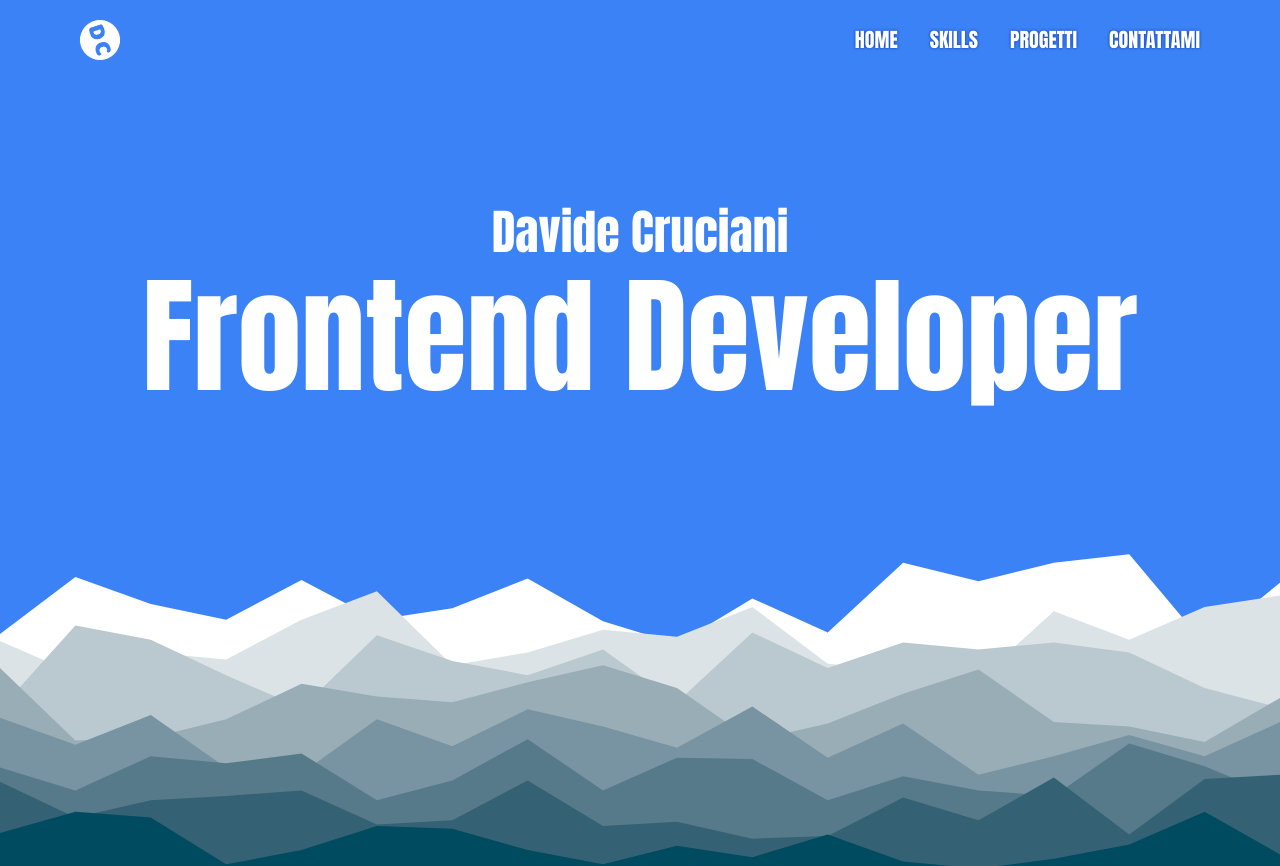
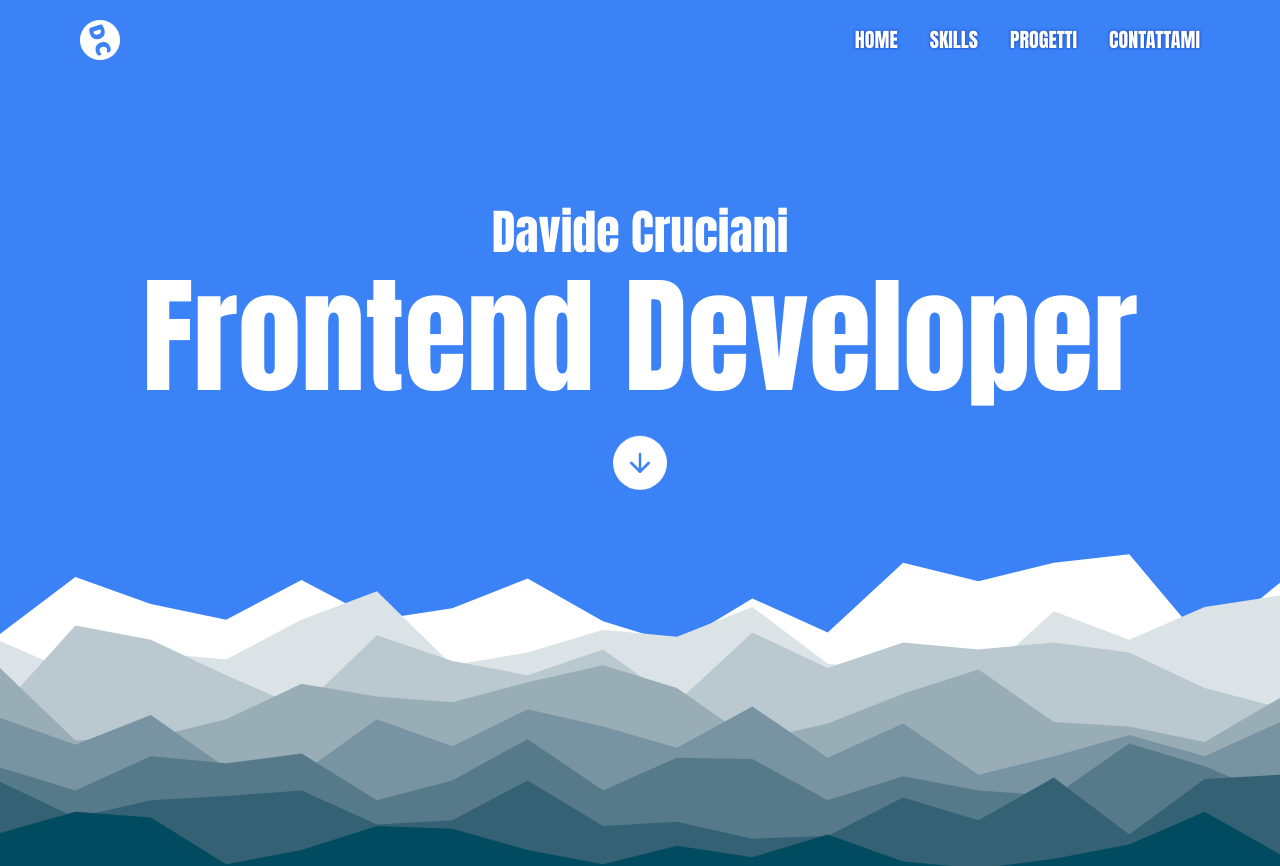
Before and after one commit to DavideCruciani/Portfolio, a React (Vite) app in the folder portfolio/: page / in a window 1280 px wide. Shown: the top 866 px of the page. Built offline with nearby package versions, Linux system fonts and the light colour scheme.

Commit message:
Hero arrow down button added

```diff
--- a/portfolio/src/components/Hero.jsx
+++ b/portfolio/src/components/Hero.jsx
@@ -1,4 +1,5 @@
 import React from 'react'
+import {FiArrowDown} from 'react-icons/fi'
 
 const Hero = () => {
   return (
@@ -6,6 +7,9 @@ const Hero = () => {
       <div className='container mx-auto px-4 text-center'>
         <h3 className='text-white font-Anton text-5xl mt-32 mb-4'>Davide Cruciani</h3>
         <h1 className='text-white font-Anton text-9xl'>Frontend Developer</h1>
+        <a href="#skills" className='bg-white inline-block rounded-full p-3 mt-12 animate-bounce'>
+          <FiArrowDown size={30} color='#3B82F6'/>
+        </a>
       </div>
     </section>
   )
--- a/portfolio/src/components/Navbar.jsx
+++ b/portfolio/src/components/Navbar.jsx
@@ -26,9 +26,9 @@ const Navbar = ({logo}) => {
         </ul>
       </div>
       <div className='xl:hidden z-[999]' onClick={handleNav}>
-        {nav ? <AiOutlineClose size={30} color='white'/> : <AiOutlineMenu size={30} color='white'/>}
+        {nav ? <AiOutlineClose className='cursor-pointer' size={30} color='white'/> : <AiOutlineMenu className='cursor-pointer' size={30} color='white'/>}
       </div>
-      <div className={nav ? 'fixed right-0 top-0 text-center p-4 w-1/2 h-full items-center bg-[#FFFFFF]/[.15] backdrop-blur-[20px] ease-in-out duration-300' : 'fixed top-0 text-center p-4 w-1/2 h-full items-center bg-[#FFFFFF]/[.15] backdrop-blur-[20px] right-[-100%] ease-in-out duration-300'}>
+      <div className={nav ? 'fixed xl:hidden right-0 top-0 text-center p-4 w-1/2 h-full items-center bg-[#FFFFFF]/[.15] backdrop-blur-[20px] ease-in-out duration-300' : 'fixed xl:hidden top-0 text-center p-4 w-1/2 h-full items-center bg-[#FFFFFF]/[.15] backdrop-blur-[20px] right-[-100%] ease-in-out duration-300'}>
         <ul className='flex flex-col gap-12 py-20 h-full w-full text-white font-Anton ul-list uppercase text-2xl'>
           <li><a className='hover:text-gray-200' href="#">Home</a></li>
           <li><a className='hover:text-gray-200' href="#skills">Skills</a></li>
```
